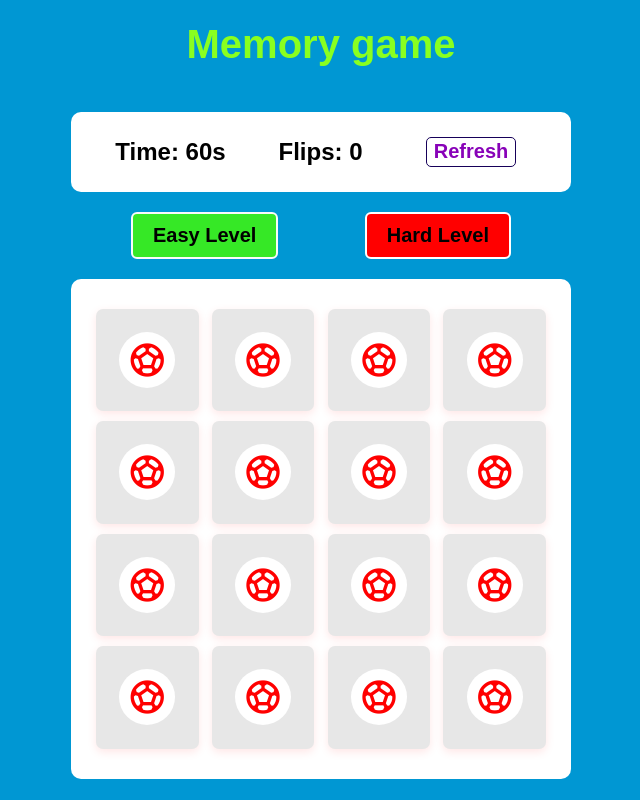
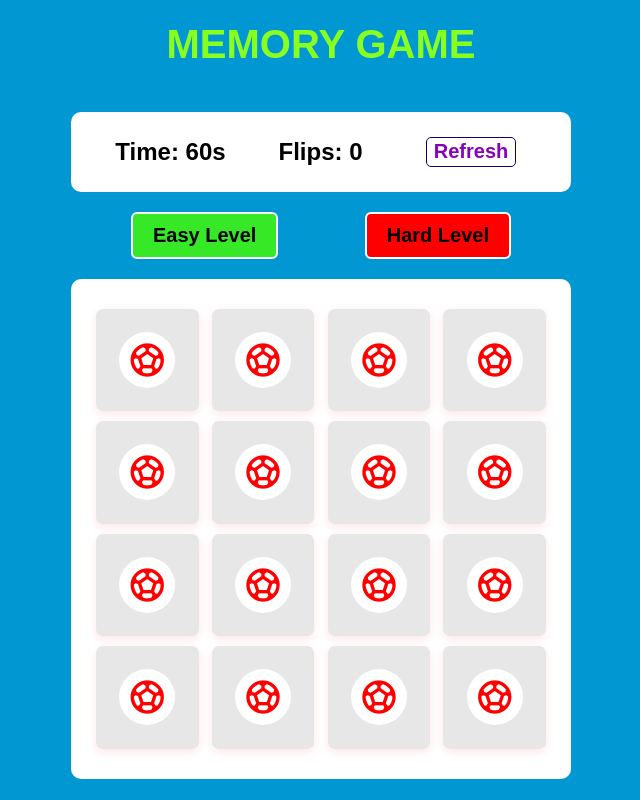
Before and after one commit to pavlo768/Memory-Game, a plain HTML site: page index.html in a window 1280 px wide. Shown: the whole page, without its empty margins (319-959 px from the left). Drawn offline with Linux system fonts and the light colour scheme; a web font is replaced by a local one.

Commit message:
minor changes

```diff
--- a/index.html
+++ b/index.html
@@ -14,7 +14,7 @@
   </head>
   <body>
     <audio id="audio-player"></audio>
-    <div class="game_name">Memory game</div>
+    <div class="game_name">MEMORY GAME</div>
     <div class="stats">
       <div class="stats-element count-down">Time: 60s</div>
       <div class="stats-element flips-count">Flips: 0</div>
```
